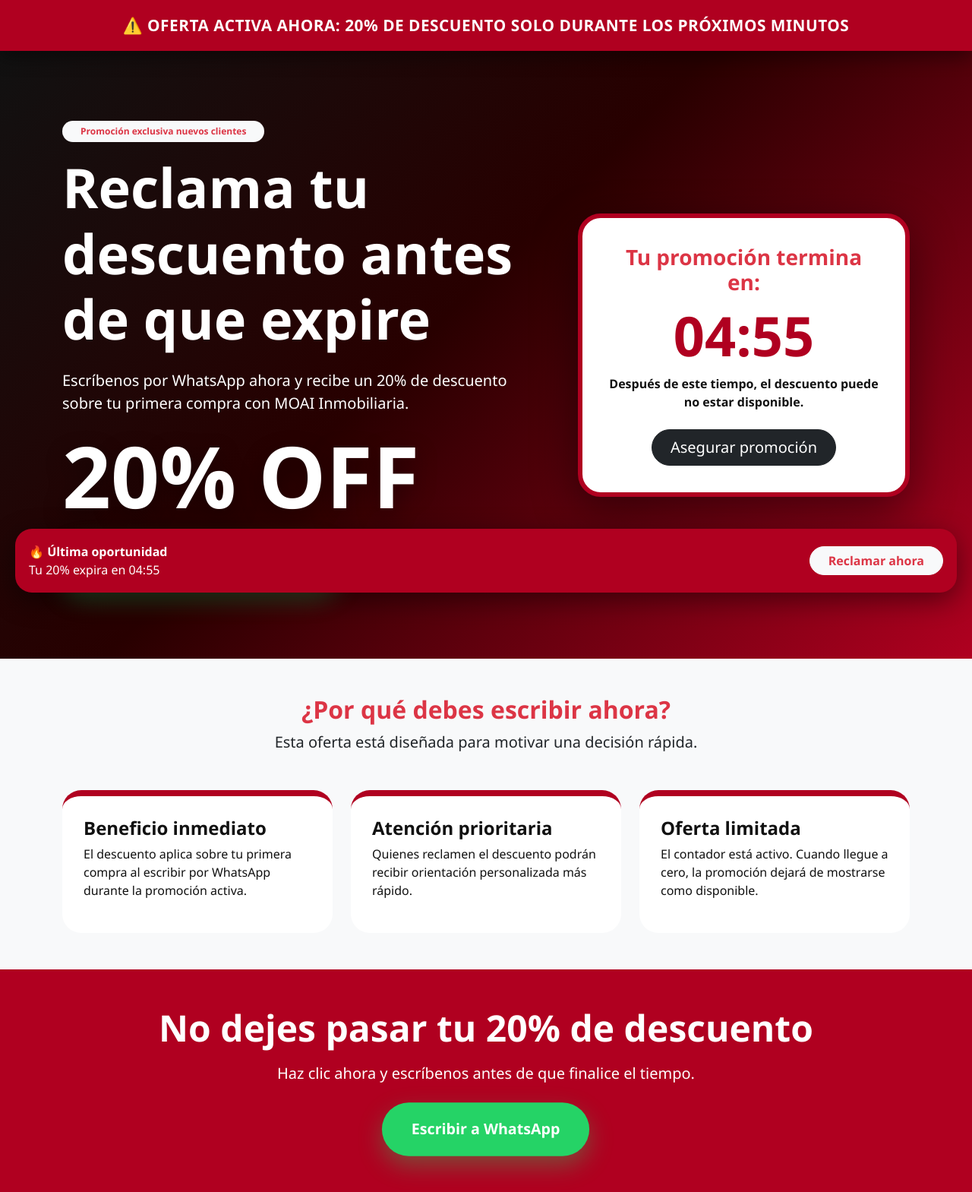
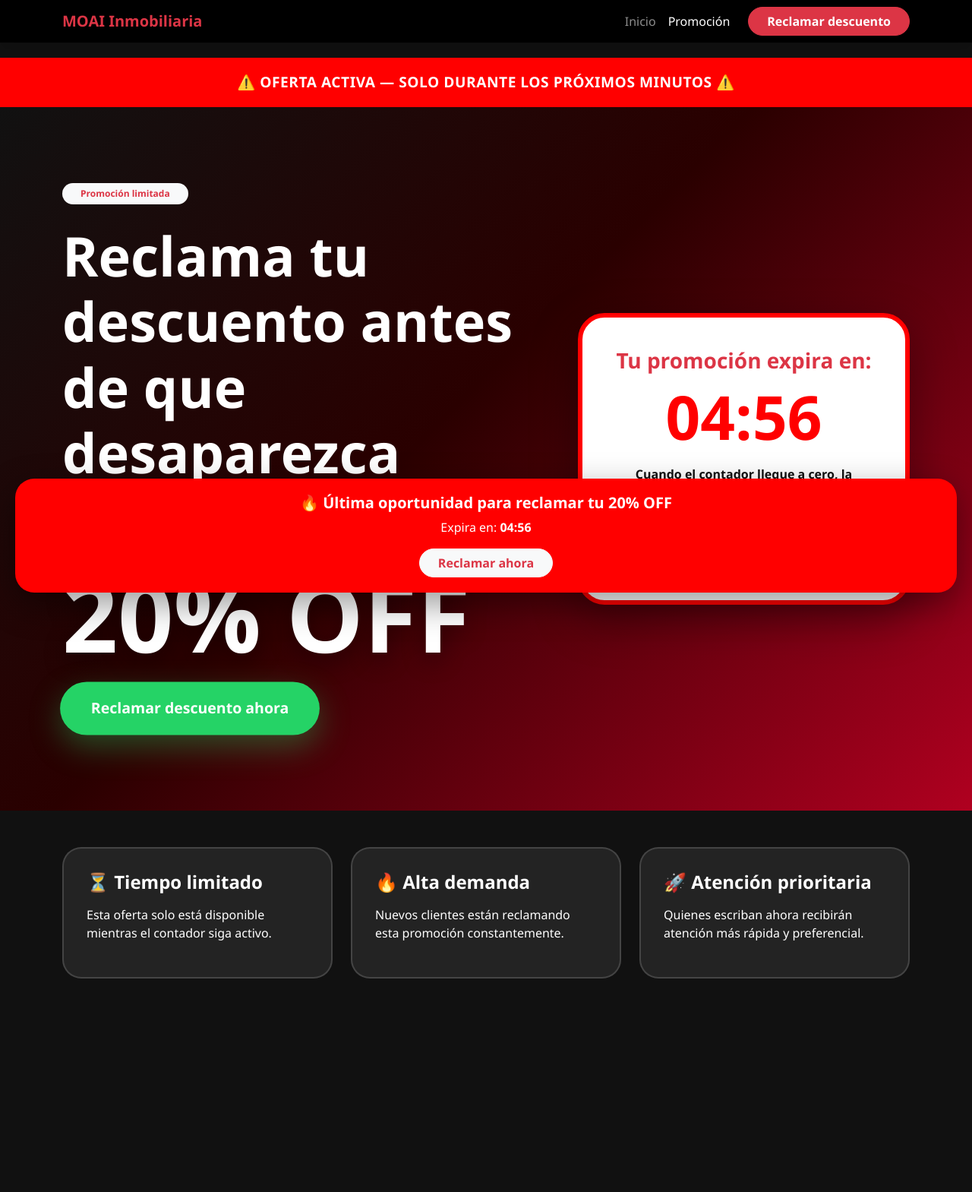
Before and after one commit to andresferro6/inmobiliaria-moai-proyecto-fundepos, a plain HTML site: page descuento.html in a window 1280 px wide. Shown: the whole page at 76% size. After the commit the page ends 1336 px from the top, so only its background shows below. Drawn offline with nearby package versions, Linux system fonts and the light colour scheme.

Commit message:
nuevo desceunto

```diff
--- a/descuento.html
+++ b/descuento.html
@@ -3,261 +3,373 @@
 <head>
   <meta charset="utf-8">
   <meta name="viewport" content="width=device-width, initial-scale=1">
-  <title>Promoción 20% | MOAI Inmobiliaria</title>
+  <title>20% OFF | MOAI Inmobiliaria</title>
+
   <link href="https://cdn.jsdelivr.net/npm/bootstrap@5.3.3/dist/css/bootstrap.min.css" rel="stylesheet">
 
   <style>
-    body { font-family:'Segoe UI', sans-serif; background:#111; color:white; }
-    .hero {
-      min-height:100vh;
-      background:linear-gradient(135deg,#111 0%,#280000 45%,#b00020 100%);
-      display:flex;
-      align-items:center;
-      position:relative;
-      overflow:hidden;
+
+    body {
+      font-family: 'Segoe UI', sans-serif;
+      background: #111;
+      color: white;
+      overflow-x: hidden;
+    }
+
+    .navbar {
+      background: rgba(0,0,0,.95);
     }
 
     .mega-banner {
-      background:#b00020;
-      color:white;
-      text-align:center;
-      padding:18px;
-      font-size:1.3rem;
-      font-weight:900;
-      letter-spacing:.5px;
-      position:sticky;
-      top:0;
-      z-index:9999;
-      box-shadow:0 8px 25px rgba(0,0,0,.4);
+      background: #ff0000;
+      color: white;
+      padding: 18px;
+      text-align: center;
+      font-size: 1.2rem;
+      font-weight: 900;
+      letter-spacing: .5px;
+      animation: pulse 1s infinite;
+      margin-top: 76px;
+    }
+
+    .hero {
+      min-height: 100vh;
+      display: flex;
+      align-items: center;
+      background:
+      linear-gradient(135deg,#111 0%,#2a0000 45%,#b00020 100%);
+      padding: 100px 0;
     }
 
     .discount {
-      font-size:7rem;
-      font-weight:1000;
-      color:white;
-      line-height:1;
-      text-shadow:0 10px 30px rgba(0,0,0,.35);
+      font-size: 8rem;
+      font-weight: 1000;
+      line-height: 1;
+      color: white;
+      text-shadow: 0 10px 30px rgba(0,0,0,.35);
     }
 
-    .timer-box {
-      background:white;
-      color:#111;
-      border-radius:30px;
-      padding:35px;
-      box-shadow:0 20px 60px rgba(0,0,0,.45);
-      border:6px solid #b00020;
+    .timer-card {
+      background: white;
+      color: #111;
+      border-radius: 35px;
+      padding: 40px;
+      box-shadow: 0 20px 60px rgba(0,0,0,.35);
+      border: 6px solid #ff0000;
     }
 
-    .timer-number {
-      font-size:4.5rem;
-      font-weight:1000;
-      color:#b00020;
-      line-height:1;
+    .timer {
+      font-size: 5rem;
+      font-weight: 1000;
+      color: #ff0000;
+      line-height: 1;
     }
 
     .btn-whatsapp {
-      background:#25D366;
-      color:white;
-      border-radius:60px;
-      padding:20px 38px;
-      font-size:1.2rem;
-      font-weight:900;
-      text-decoration:none;
-      display:inline-block;
-      box-shadow:0 12px 30px rgba(37,211,102,.35);
-      animation:pulse 1.2s infinite;
+      background: #25D366;
+      color: white;
+      border-radius: 60px;
+      padding: 20px 40px;
+      text-decoration: none;
+      font-weight: 900;
+      font-size: 1.2rem;
+      display: inline-block;
+      animation: pulse 1.2s infinite;
+      box-shadow: 0 15px 40px rgba(37,211,102,.35);
     }
 
-    .btn-whatsapp:hover { background:#1ebe5d; color:white; }
-
-    .pressure-card {
-      background:#fff;
-      color:#111;
-      border-radius:25px;
-      padding:28px;
-      height:100%;
-      border-top:8px solid #b00020;
+    .btn-whatsapp:hover {
+      background: #1ebe5d;
+      color: white;
     }
 
-    .floating-cta {
-      position:fixed;
-      bottom:20px;
-      left:20px;
-      right:20px;
-      background:#b00020;
-      color:white;
-      border-radius:22px;
-      padding:18px;
-      z-index:9999;
-      box-shadow:0 10px 35px rgba(0,0,0,.45);
-      display:flex;
-      justify-content:space-between;
-      align-items:center;
-      gap:15px;
+    .warning-box {
+      background: rgba(255,255,255,.08);
+      border: 2px solid rgba(255,255,255,.15);
+      border-radius: 25px;
+      padding: 30px;
+    }
+
+    .floating-bar {
+      position: fixed;
+      bottom: 20px;
+      left: 20px;
+      right: 20px;
+      background: #ff0000;
+      color: white;
+      border-radius: 25px;
+      padding: 20px;
+      z-index: 9999;
+      box-shadow: 0 15px 45px rgba(0,0,0,.4);
     }
 
     @keyframes pulse {
-      0% { transform:scale(1); }
-      50% { transform:scale(1.04); }
-      100% { transform:scale(1); }
+      0% { transform: scale(1); }
+      50% { transform: scale(1.03); }
+      100% { transform: scale(1); }
     }
 
     @media(max-width:768px) {
-      .discount { font-size:4.5rem; }
-      .timer-number { font-size:3rem; }
-      .floating-cta { flex-direction:column; text-align:center; }
+
+      .discount {
+        font-size: 5rem;
+      }
+
+      .timer {
+        font-size: 3rem;
+      }
+
     }
+
   </style>
 </head>
 
 <body>
 
+<nav class="navbar navbar-expand-lg navbar-dark fixed-top shadow">
+  <div class="container">
+
+    <a class="navbar-brand fw-bold text-danger" href="index.html">
+      MOAI Inmobiliaria
+    </a>
+
+    <button class="navbar-toggler" type="button" data-bs-toggle="collapse" data-bs-target="#navbarMoai">
+      <span class="navbar-toggler-icon"></span>
+    </button>
+
+    <div class="collapse navbar-collapse" id="navbarMoai">
+
+      <ul class="navbar-nav ms-auto align-items-lg-center">
+
+        <li class="nav-item">
+          <a class="nav-link" href="index.html">
+            Inicio
+          </a>
+        </li>
+
+        <li class="nav-item">
+          <a class="nav-link active" href="descuento.html">
+            Promoción
+          </a>
+        </li>
+
+        <li class="nav-item ms-lg-3 mt-3 mt-lg-0">
+          <a
+            href="https://wa.me/573113642529"
+            target="_blank"
+            class="btn btn-danger rounded-pill px-4 fw-bold">
+            Reclamar descuento
+          </a>
+        </li>
+
+      </ul>
+
+    </div>
+
+  </div>
+</nav>
+
 <div class="mega-banner">
-  ⚠️ OFERTA ACTIVA AHORA: 20% DE DESCUENTO SOLO DURANTE LOS PRÓXIMOS MINUTOS
+  ⚠️ OFERTA ACTIVA — SOLO DURANTE LOS PRÓXIMOS MINUTOS ⚠️
 </div>
 
 <section class="hero">
+
   <div class="container">
+
     <div class="row align-items-center g-5">
+
       <div class="col-lg-7">
-        <span class="badge bg-light text-danger px-4 py-2 rounded-pill mb-3 fw-bold">
-          Promoción exclusiva nuevos clientes
+
+        <span class="badge bg-light text-danger px-4 py-2 rounded-pill mb-4 fw-bold">
+          Promoción limitada
         </span>
 
         <h1 class="display-2 fw-bold mb-4">
-          Reclama tu descuento antes de que expire
+          Reclama tu descuento antes de que desaparezca
         </h1>
 
         <p class="lead mb-4">
-          Escríbenos por WhatsApp ahora y recibe un <strong>20% de descuento sobre tu primera compra</strong> con MOAI Inmobiliaria.
+          Escríbenos ahora y obtén un
+          <strong>20% de descuento</strong>
+          sobre tu primera compra con MOAI Inmobiliaria.
         </p>
 
-        <div class="discount mb-4">20% OFF</div>
+        <div class="discount mb-4">
+          20% OFF
+        </div>
 
-        <a href="https://wa.me/573113642529?text=Hola%20MOAI%2C%20quiero%20reclamar%20mi%2020%25%20de%20descuento%20sobre%20mi%20primera%20compra"
-           target="_blank"
-           class="btn-whatsapp">
-          Reclamar mi descuento ahora
+        <a
+          href="https://wa.me/573113642529?text=Hola%20MOAI%2C%20quiero%20reclamar%20mi%20descuento"
+          target="_blank"
+          class="btn-whatsapp">
+
+          Reclamar descuento ahora
+
         </a>
+
       </div>
 
       <div class="col-lg-5">
-        <div class="timer-box text-center">
-          <h3 class="fw-bold text-danger">Tu promoción termina en:</h3>
-          <div id="mainTimer" class="timer-number my-3">05:00</div>
-          <p class="fw-bold mb-2">Después de este tiempo, el descuento puede no estar disponible.</p>
-          <a href="https://wa.me/573113642529?text=Hola%20MOAI%2C%20quiero%20mi%20descuento%20antes%20de%20que%20termine%20la%20promoci%C3%B3n"
-             target="_blank"
-             class="btn btn-dark btn-lg rounded-pill px-4 mt-3">
+
+        <div class="timer-card text-center">
+
+          <h3 class="fw-bold text-danger mb-3">
+            Tu promoción expira en:
+          </h3>
+
+          <div id="timer" class="timer">
+            05:00
+          </div>
+
+          <p class="fw-bold mt-4">
+            Cuando el contador llegue a cero, la promoción dejará de estar disponible.
+          </p>
+
+          <a
+            href="https://wa.me/573113642529?text=Hola%20MOAI%2C%20quiero%20asegurar%20mi%20descuento"
+            target="_blank"
+            class="btn btn-dark rounded-pill px-4 py-3 mt-3 fw-bold">
+
             Asegurar promoción
+
           </a>
+
         </div>
+
       </div>
+
     </div>
+
   </div>
+
 </section>
 
-<section class="py-5 bg-light text-dark">
+<section class="py-5">
+
   <div class="container">
-    <div class="text-center mb-5">
-      <h2 class="fw-bold text-danger">¿Por qué debes escribir ahora?</h2>
-      <p class="lead">Esta oferta está diseñada para motivar una decisión rápida.</p>
-    </div>
 
     <div class="row g-4">
+
       <div class="col-md-4">
-        <div class="pressure-card">
-          <h4 class="fw-bold">Beneficio inmediato</h4>
-          <p>El descuento aplica sobre tu primera compra al escribir por WhatsApp durante la promoción activa.</p>
+
+        <div class="warning-box">
+
+          <h4 class="fw-bold mb-3">
+            ⏳ Tiempo limitado
+          </h4>
+
+          <p>
+            Esta oferta solo está disponible mientras el contador siga activo.
+          </p>
+
         </div>
+
       </div>
 
       <div class="col-md-4">
-        <div class="pressure-card">
-          <h4 class="fw-bold">Atención prioritaria</h4>
-          <p>Quienes reclamen el descuento podrán recibir orientación personalizada más rápido.</p>
+
+        <div class="warning-box">
+
+          <h4 class="fw-bold mb-3">
+            🔥 Alta demanda
+          </h4>
+
+          <p>
+            Nuevos clientes están reclamando esta promoción constantemente.
+          </p>
+
         </div>
+
       </div>
 
       <div class="col-md-4">
-        <div class="pressure-card">
-          <h4 class="fw-bold">Oferta limitada</h4>
-          <p>El contador está activo. Cuando llegue a cero, la promoción dejará de mostrarse como disponible.</p>
+
+        <div class="warning-box">
+
+          <h4 class="fw-bold mb-3">
+            🚀 Atención prioritaria
+          </h4>
+
+          <p>
+            Quienes escriban ahora recibirán atención más rápida y preferencial.
+          </p>
+
         </div>
+
       </div>
+
     </div>
+
   </div>
+
 </section>
 
-<section class="py-5 text-center" style="background:#b00020;">
-  <div class="container">
-    <h2 class="display-5 fw-bold mb-3">No dejes pasar tu 20% de descuento</h2>
-    <p class="lead mb-4">Haz clic ahora y escríbenos antes de que finalice el tiempo.</p>
-    <a href="https://wa.me/573113642529?text=Hola%20MOAI%2C%20quiero%20aprovechar%20la%20promoci%C3%B3n%20del%2020%25"
-       target="_blank"
-       class="btn-whatsapp">
-      Escribir a WhatsApp
-    </a>
+<div class="floating-bar text-center">
+
+  <h5 class="fw-bold mb-2">
+    🔥 Última oportunidad para reclamar tu 20% OFF
+  </h5>
+
+  <div class="mb-3">
+    Expira en:
+    <span id="floatingTimer" class="fw-bold">
+      05:00
+    </span>
   </div>
-</section>
 
-<div class="floating-cta" id="floatingCta">
-  <div>
-    <strong>🔥 Última oportunidad</strong><br>
-    Tu 20% expira en <span id="floatingTimer">05:00</span>
-  </div>
-  <a href="https://wa.me/573113642529?text=Hola%20MOAI%2C%20quiero%20mi%2020%25%20de%20descuento"
-     target="_blank"
-     class="btn btn-light text-danger fw-bold rounded-pill px-4">
+  <a
+    href="https://wa.me/573113642529?text=Hola%20MOAI%2C%20quiero%20mi%20descuento"
+    target="_blank"
+    class="btn btn-light text-danger rounded-pill px-4 fw-bold">
+
     Reclamar ahora
+
   </a>
+
 </div>
 
 <script>
+
   let tiempo = 5 * 60;
 
-  const mainTimer = document.getElementById("mainTimer");
+  const timer = document.getElementById("timer");
   const floatingTimer = document.getElementById("floatingTimer");
-  const floatingCta = document.getElementById("floatingCta");
 
-  function actualizarTimer() {
+  const intervalo = setInterval(() => {
+
     const minutos = Math.floor(tiempo / 60);
     const segundos = tiempo % 60;
 
-    const formato = `${String(minutos).padStart(2, "0")}:${String(segundos).padStart(2, "0")}`;
+    const formato =
+      `${String(minutos).padStart(2, "0")}:${String(segundos).padStart(2, "0")}`;
 
-    mainTimer.textContent = formato;
+    timer.textContent = formato;
     floatingTimer.textContent = formato;
 
     if (tiempo <= 60) {
-      mainTimer.style.color = "#ff0000";
-      floatingCta.style.background = "#000";
-      floatingCta.style.border = "3px solid #ff0000";
+      timer.style.color = "#ff0000";
+      document.body.style.background = "#1a0000";
     }
 
     if (tiempo <= 0) {
+
       clearInterval(intervalo);
-      mainTimer.textContent = "00:00";
-      floatingCta.innerHTML = `
-        <div>
-          <strong>⚠️ Promoción finalizada</strong><br>
-          Escríbenos para consultar si aún hay disponibilidad.
-        </div>
-        <a href="https://wa.me/573113642529?text=Hola%20MOAI%2C%20quiero%20consultar%20si%20la%20promoci%C3%B3n%20sigue%20disponible"
-           target="_blank"
-           class="btn btn-light text-danger fw-bold rounded-pill px-4">
-          Consultar
-        </a>
-      `;
+
+      timer.textContent = "00:00";
+
+      document.querySelector(".mega-banner").innerHTML =
+      "⚠️ PROMOCIÓN FINALIZADA ⚠️";
+
     }
 
     tiempo--;
-  }
 
-  actualizarTimer();
-  const intervalo = setInterval(actualizarTimer, 1000);
+  }, 1000);
+
 </script>
 
 <script src="https://cdn.jsdelivr.net/npm/bootstrap@5.3.3/dist/js/bootstrap.bundle.min.js"></script>
+
 </body>
 </html>
```
